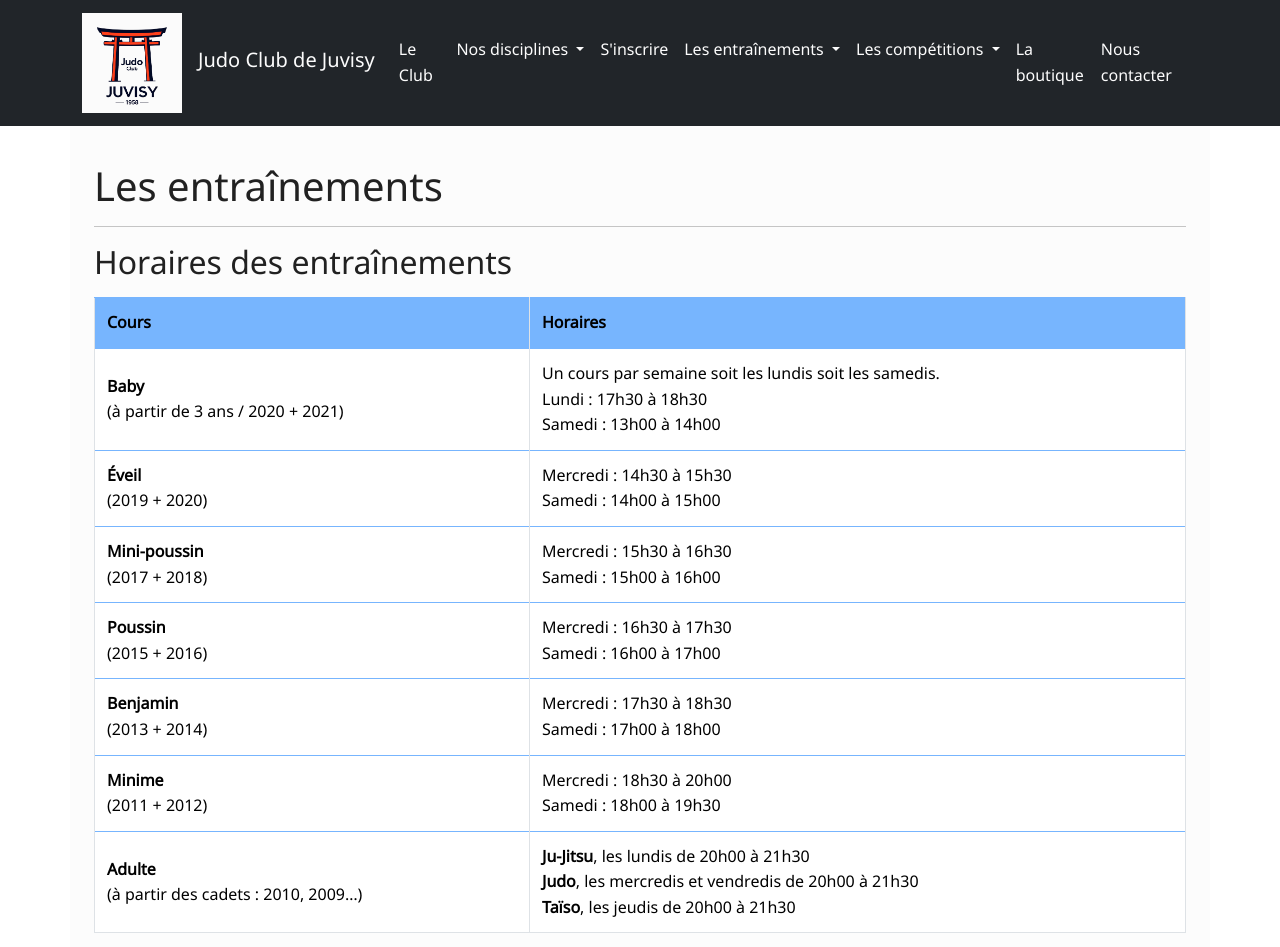
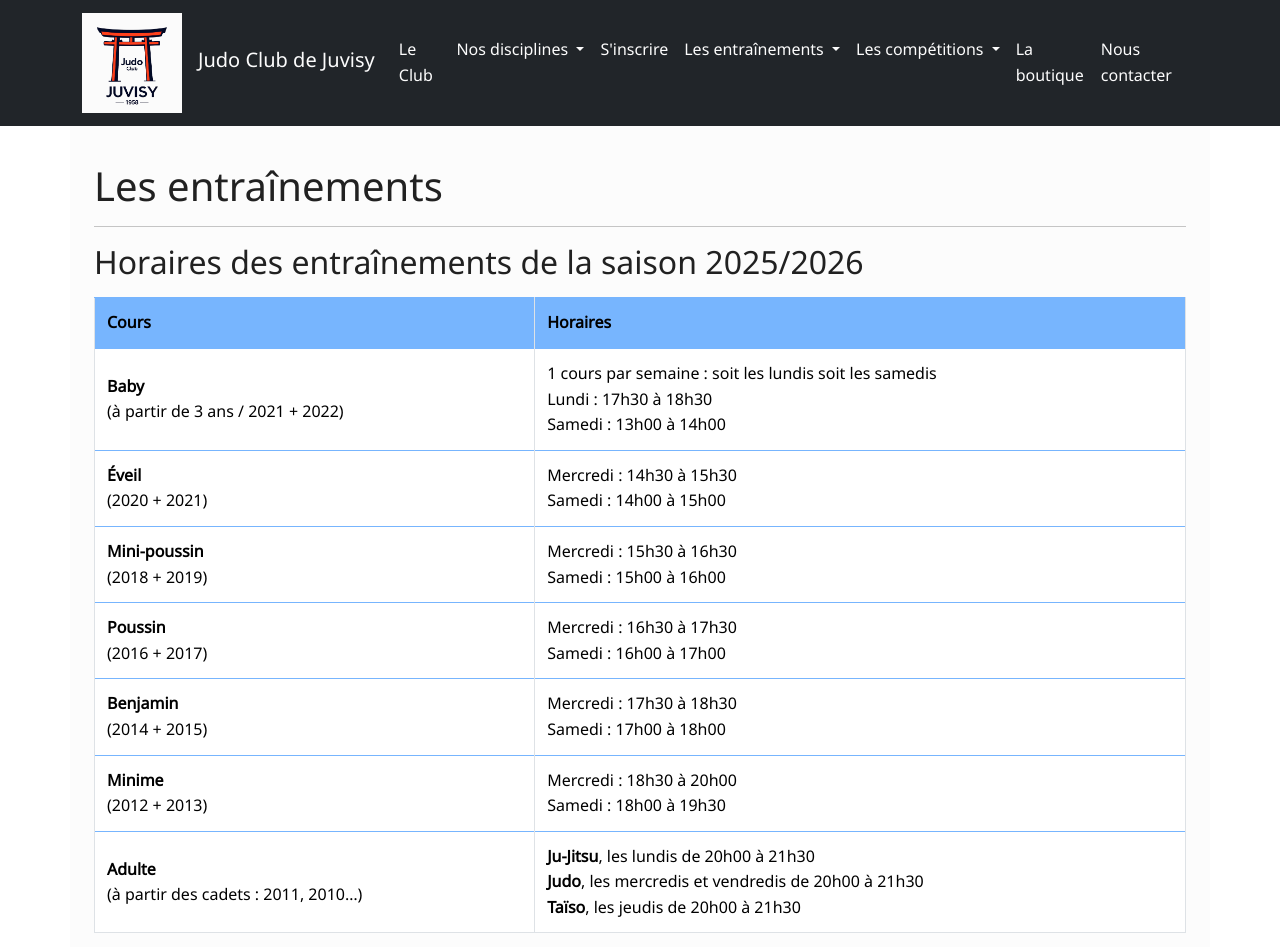
Before and after one commit to JudoClubJuvisy/website2, a Jekyll site: the page built from horaires.html, in a window 1280 px wide. Shown: the top 947 px of the page. Built offline with Jekyll 4.4.1, drawn with Linux system fonts in a browser that asks for light colours; some of the changed text lies outside the part shown.

Commit message:
Horaires 2025/26 : tableaux accessibles + styles propres

```diff
--- a/_sass/_tables.scss
+++ b/_sass/_tables.scss
@@ -7,21 +7,27 @@
   width: 100%;
   border-collapse: collapse;
   margin-bottom: 1rem;
-    background-color: $whiteColor;
+  background-color: #ffffff; // fond global blanc pur
 
-    th, td {
+  /* Par défaut : cellules blanches */
+  th,
+  td {
     padding: 0.75rem;
     vertical-align: middle;
-        border-top: 1px solid $lightGrayColor;
+    border-top: 1px solid $lightGrayColor; // garde ta bordure existante
+    background-color: #ffffff;             // blanc pur pour toutes les cellules
   }
 
-    th {
-        background-color: $lightGrayColor;
-        font-weight: bold;
+  /* En-têtes de colonnes uniquement (1ère ligne) */
+  thead th {
+    background-color: $lightGrayColor; // = #77B5FE
+    font-weight: 700;
     text-align: left;
   }
 
-    tbody + tbody {
-        border-top: 2px solid $blackColor;
+  /* En-têtes de ligne (colonne de gauche dans le tbody) : restent blanches */
+  tbody th[scope="row"] {
+    background-color: #ffffff;
+    font-weight: 400;
   }
 }
--- a/horaires.html
+++ b/horaires.html
@@ -11,65 +11,128 @@
 
 		<hr>
 
-        <h2 id="schedule">Horaires des entraînements</h2>
+        <h2 id="schedule">Horaires des entraînements de la saison 2025/2026</h2>
+
+		<!-- Libellé accessible pour le tableau (remplace <caption>) -->
+		<p id="schedule-caption" class="visually-hidden">
+		  Tableau récapitulatif des horaires des entraînements pour la saison 2025/2026
+		</p>
 
         <div class="table-responsive">
-            <table class="table table-bordered">
-                <thead>
+            <table class="table table-bordered" aria-labelledby="schedule schedule-caption">
+				<thead>
                     <tr>
-                        <th>Cours</th>
-                        <th>Horaires</th>
+						<th scope="col">Cours</th>
+						<th scope="col">Horaires</th>
                     </tr>
                 </thead>
                 <tbody>
                     <tr>
-                        <td><strong>Baby</strong><br>(à partir de 3 ans / 2020 + 2021)</td>
-                        <td>Un cours par semaine soit les lundis soit les samedis.<br>Lundi : 17h30 à 18h30<br>Samedi : 13h00 à 14h00</td>
+                        <th scope="row" class="fw-normal"><strong>Baby</strong><br>(à partir de 3 ans / 2021 + 2022)</th>
+                        <td>1 cours par semaine : soit les lundis soit les samedis<br>Lundi : 17h30 à 18h30<br>Samedi : 13h00 à 14h00</td>
                     </tr>
                     <tr>
-                        <td><strong>Éveil</strong><br>(2019 + 2020)</td>
+                        <th scope="row" class="fw-normal"><strong>Éveil</strong><br>(2020 + 2021)</th>
                         <td>Mercredi : 14h30 à 15h30<br>Samedi : 14h00 à 15h00</td>
                     </tr>
                     <tr>
-                        <td><strong>Mini-poussin</strong><br>(2017 + 2018)</td>
+                        <th scope="row" class="fw-normal"><strong>Mini-poussin</strong><br>(2018 + 2019)</th>
                         <td>Mercredi : 15h30 à 16h30<br>Samedi : 15h00 à 16h00</td>
                     </tr>
                     <tr>
-                        <td><strong>Poussin</strong><br>(2015 + 2016)</td>
+                        <th scope="row" class="fw-normal"><strong>Poussin</strong><br>(2016 + 2017)</th>
                         <td>Mercredi : 16h30 à 17h30<br>Samedi : 16h00 à 17h00</td>
                     </tr>
                     <tr>
-                        <td><strong>Benjamin</strong><br>(2013 + 2014)</td>
+                        <th scope="row" class="fw-normal"><strong>Benjamin</strong><br>(2014 + 2015)</th>
                         <td>Mercredi : 17h30 à 18h30<br>Samedi : 17h00 à 18h00</td>
                     </tr>
                     <tr>
-                        <td><strong>Minime</strong><br>(2011 + 2012)</td>
+                        <th scope="row" class="fw-normal"><strong>Minime</strong><br>(2012 + 2013)</th>
                         <td>Mercredi : 18h30 à 20h00<br>Samedi : 18h00 à 19h30</td>
                     </tr>
                     <tr>
-                        <td><strong>Adulte</strong><br>(à partir des cadets : 2010, 2009…)</td>
+                        <th scope="row" class="fw-normal"><strong>Adulte</strong><br>(à partir des cadets : 2011, 2010…)</th>
                         <td><strong>Ju-Jitsu</strong>, les lundis de 20h00 à 21h30<br><strong>Judo</strong>, les mercredis et vendredis de 20h00 à 21h30<br><strong>Taïso</strong>, les jeudis de 20h00 à 21h30</td>
                     </tr>
                 </tbody>
             </table>
         </div>
 
-		<p>
-			Bonne nouvelle, cette année, les cours continuent toute la semaine avant les vacances scolaires.<br>
+<!--		<p>
+			Cette année, comme l'année dernière, les cours continuent toute la semaine avant les vacances scolaires.<br>
 			<strong>Il y a cours le 1er samedi des vacances !</strong> Vacances scolaires du dimanche au dimanche, pas de cours.<br>
-			Par exemple, cette année, les vacances de la Toussaint sont du samedi 19 octobre au lundi 4 novembre :<br>
-			il y a donc cours jusqu'au samedi 19 octobre inclus et reprise des cours le lundi 4 novembre.
-			</p>
+			Par exemple, les vacances de la Toussaint sont du samedi 18 octobre au dimanche 2 novembre 2025 :<br>
+			il y a donc cours jusqu’au samedi 18 octobre inclus et reprise des cours le lundi 3 novembre.
+		</p>
+-->
+
+		<!-- Règle des vacances (mémo club) -->
+		<div class="alert alert-info" role="status">
+		  <strong>Rappel :</strong> les cours sont maintenus le <strong>1er samedi</strong> des vacances.
+		  Pause du <strong>dimanche → dimanche</strong>. Reprise le lundi.
+		</div>
+
+		<h3 id="vacances-judo">Périodes sans cours de la saison 2025/2026</h3>
+
+		<div class="table-responsive">
+		  <table class="table table-bordered" aria-labelledby="vacances-judo">
+			<thead>
+			  <tr>
+				<th>Période</th>
+				<th>Jours sans cours (dimanche → dimanche)</th>
+				<th>Reprise</th>
+			  </tr>
+			</thead>
+			<tbody>
+			  <tr>
+				<th scope="row" class="fw-normal"><strong>Toussaint 2025</strong><br><small>Vacances scolaires : sam. 18 oct → lun. 3 nov</small></th>
+				<td>dim. <strong>19 oct 2025</strong> → dim. <strong>2 nov 2025</strong></td>
+				<td>lun. <strong>3 nov 2025</strong></td>
+			  </tr>
+			  <tr>
+				<th scope="row" class="fw-normal"><strong>Noël 2025</strong><br><small>Vacances scolaires : sam. 20 déc → lun. 5 jan</small></th>
+				<td>dim. <strong>21 déc 2025</strong> → dim. <strong>4 jan 2026</strong></td>
+				<td>lun. <strong>5 jan 2026</strong></td>
+			  </tr>
+			  <tr>
+				<th scope="row" class="fw-normal"><strong>Hiver 2026</strong><br><small>Vacances scolaires : sam. 21 fév → lun. 9 mar</small></th>
+				<td>dim. <strong>22 fév 2026</strong> → dim. <strong>8 mar 2026</strong></td>
+				<td>lun. <strong>9 mar 2026</strong></td>
+			  </tr>
+			  <tr>
+				<th scope="row" class="fw-normal"><strong>Printemps 2026</strong><br><small>Vacances scolaires : sam. 18 avr → lun. 4 mai</small></th>
+				<td>dim. <strong>19 avr 2026</strong> → dim. <strong>3 mai 2026</strong></td>
+				<td>lun. <strong>4 mai 2026</strong></td>
+			  </tr>
+ 			  <tr>
+				<th scope="row" class="fw-normal"><strong>Été 2026</strong><br><small>Vacances scolaires : sam. 4 juil → lun. 1 sept</small></th>
+				<td>dim. <strong>29 juin 2026</strong> → dim. <strong>7 sept 2026</strong></td>
+				<td>lun. <strong>8 sept 2026</strong></td>
+			  </tr>
+			</tbody>
+		  </table>
+		</div>
+
+		<p class="text-muted">
+		  <small>
+			Les élèves n’ont pas classe le <strong>ven. 15</strong> et le <strong>sam. 16 mai 2026</strong> (pont de l’Ascension) ;
+			l’organisation des cours du club à ces dates sera précisée si besoin.
+		  </small>
+		</p>
 
 		<hr>
 
-        <h2 id="schedule">Le Dojo</h2>
-
+        <h2 id="dojo">Le Dojo</h2>
         <p>Les entraînements ont lieu au <strong>gymnase Delaune, 38 rue Paul Doumer, à Juvisy</strong>.</p>
-        <div style="text-align:center">
-            <iframe src="https://www.google.com/maps/embed?pb=!1m18!1m12!1m3!1d2633.650294157062!2d2.3655987777120586!3d48.69305037131024!2m3!1f0!2f0!3f0!3m2!1i1024!2i768!4f13.1!3m3!1m2!1s0x47e5df58efde16a9%3A0x6e354691ea4c9325!2s38%20Rue%20Paul%20Doumer%2C%2091260%20Juvisy-sur-Orge!5e0!3m2!1sen!2sfr!4v1720263131535!5m2!1sen!2sfr"
-                    style="width:100%; height:450px; border:0;" allowfullscreen="" loading="lazy"
-                    referrerpolicy="no-referrer-when-downgrade" aria-label="Map of Gymnase Delaune, Juvisy-sur-Orge"></iframe>
+        <div class="text-center">
+            <iframe
+				title="Plan d’accès — Gymnase Delaune, Juvisy-sur-Orge"
+				src="https://www.google.com/maps/embed?pb=!1m18!1m12!1m3!1d2633.650294157062!2d2.3655987777120586!3d48.69305037131024!2m3!1f0!2f0!3f0!3m2!1i1024!2i768!4f13.1!3m3!1m2!1s0x47e5df58efde16a9%3A0x6e354691ea4c9325!2s38%20Rue%20Paul%20Doumer%2C%2091260%20Juvisy-sur-Orge!5e0!3m2!1sen!2sfr!4v1720263131535!5m2!1sen!2sfr"
+				width="100%" height="450" style="border:0;" allowfullscreen="" loading="lazy"
+				referrerpolicy="no-referrer-when-downgrade"
+				aria-label="Plan d’accès — Gymnase Delaune, Juvisy-sur-Orge">
+			</iframe>
         </div>
 
         <h3 id="stations">Stations de bus à proximité :</h3>
```
Lines whose indentation alone changed are shown as unchanged.
